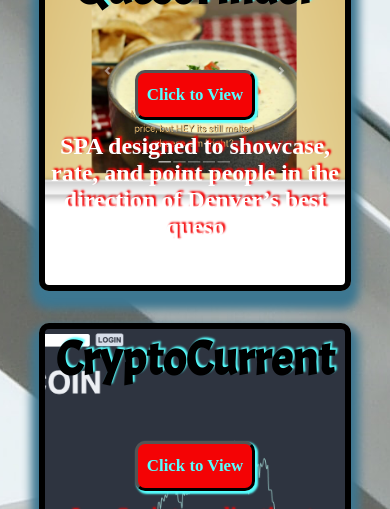
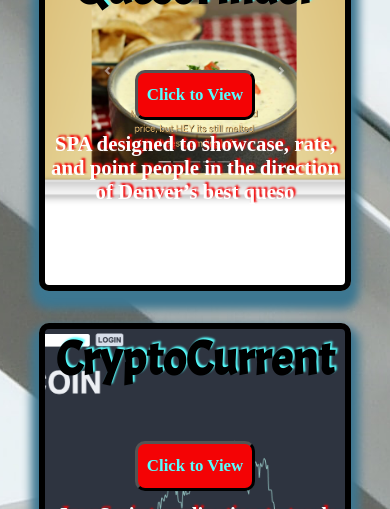
Before and after one commit to Jamondixon/website, a React (Create React App) app: page /projects in a window 390 px wide. Shown: the part 335-844 px from the top of the page. Built offline with nearby package versions, Linux system fonts and the light colour scheme; a web font is replaced by a local one.

Commit message:
projects description  mobile resize

```diff
--- a/src/Pages/Projects/Projects.css
+++ b/src/Pages/Projects/Projects.css
@@ -105,7 +105,7 @@
         font-size: 3em;
     }
     .projects-card-description {
-        font-size: 1.5em;
+        font-size: 1.3em;
 
     }
 
@@ -125,7 +125,6 @@
     border-color: var(--black);
     cursor: pointer;
     margin-top: 3em;
-    box-shadow: 2px 2px 2px 1px var(--lightBlue);
 }
 
 .projects-card-button:active {
```
